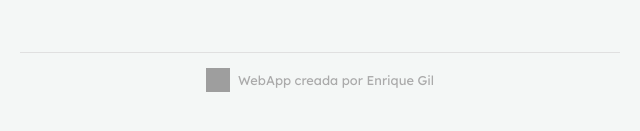
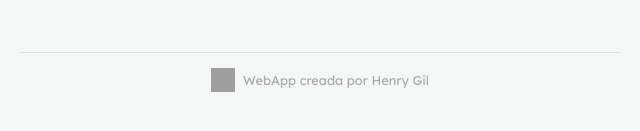
Before and after one commit to EnriqueGPZ/todaylist, a plain HTML site: page index.html in a window 1280 px wide. Shown: the part 1163-1294 px from the top of the page, 320-960 px from the left. Drawn offline with nearby package versions, Linux system fonts and the light colour scheme; grey boxes are pictures that could not be loaded.

Commit message:
Update index.html

```diff
--- a/index.html
+++ b/index.html
@@ -1186,7 +1186,7 @@
     <!-- Footer fuera del .container principal para que ocupe el ancho del body si es necesario, pero centrado con max-width -->
     <footer>
         <img src="https://www.todaylist.es/ToDayList.png" alt="Logo ToDayList" class="footer-logo">
-        <p class="footer-text">WebApp creada por Enrique Gil</p>
+        <p class="footer-text">WebApp creada por Henry Gil</p>
     </footer>
 
     <button id="dark-mode-toggle" class="app-button" aria-label="Alternar modo oscuro/claro"><i class="fas fa-moon"></i></button>
```
